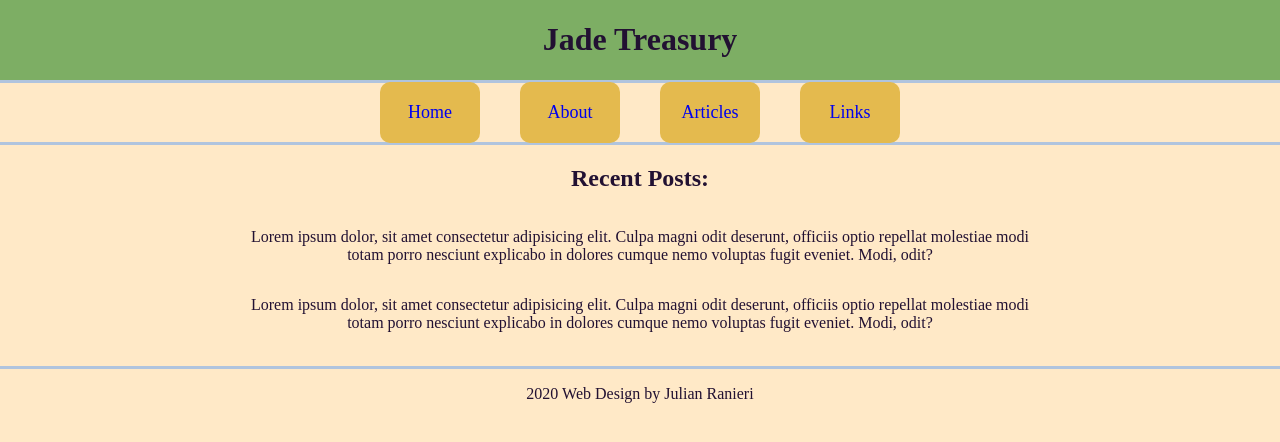
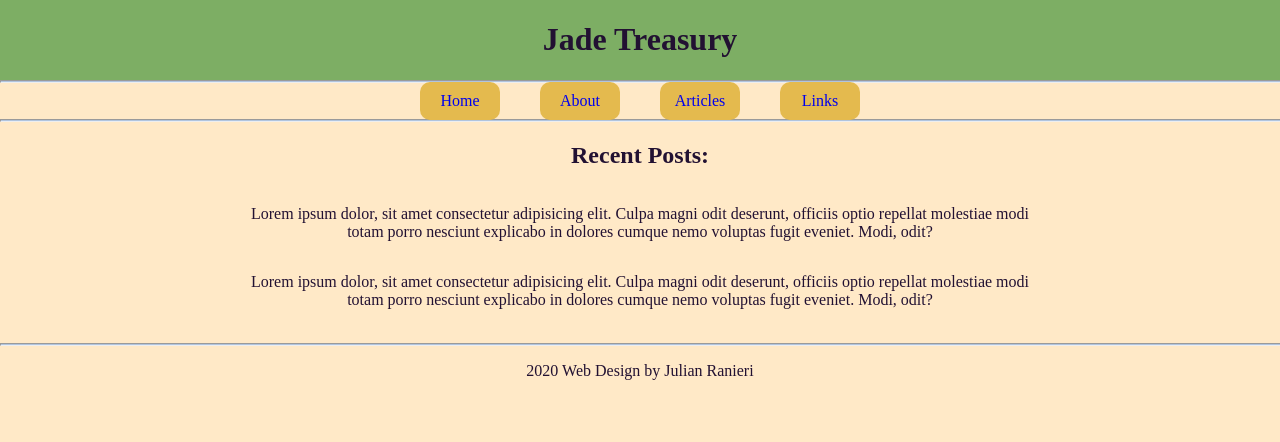
Before and after one commit to royalsaltmerchant/jadetreasury, a Jekyll site: the page built from index.html, in a window 1280 px wide. Shown: the top 442 px of the page. Built offline with Jekyll 4.4.1, drawn with Linux system fonts in a browser that asks for light colours; some web fonts are replaced.

Commit message:
didnt like it

```diff
--- a/assets/mainstyle.css
+++ b/assets/mainstyle.css
@@ -8,11 +8,10 @@ body {
 }
 
 hr {
-    border: none;
     background-color: lightsteelblue;
     margin: 0;
     width: 100%;
-    height: 3px;
+    height: 1px;
 }
 
 .header {
@@ -38,19 +37,17 @@ a {
 }
 
 .nav-item {
-    font-size: 18px;
     background-color: rgb(228, 186, 78);
     width:60px;
     border-radius: 10px;
-    padding: 20px;
+    padding: 10px;
 }
 
 .nav-item-special {
-    font-size: 18px;
     background-color: rgb(228, 186, 78);
     width:60px;
     border-radius: 10px;
-    padding: 20px;
+    padding: 10px;
 }
 
 .dropdown {
```
